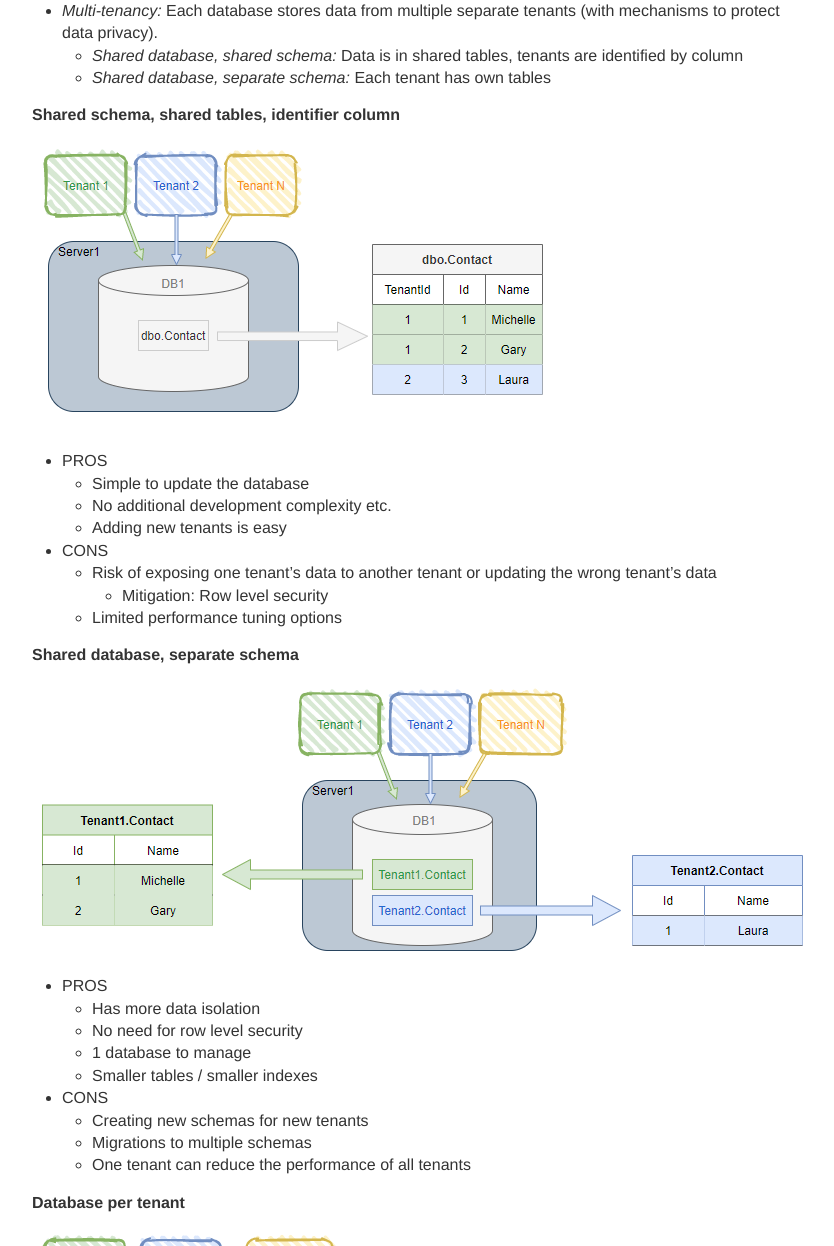
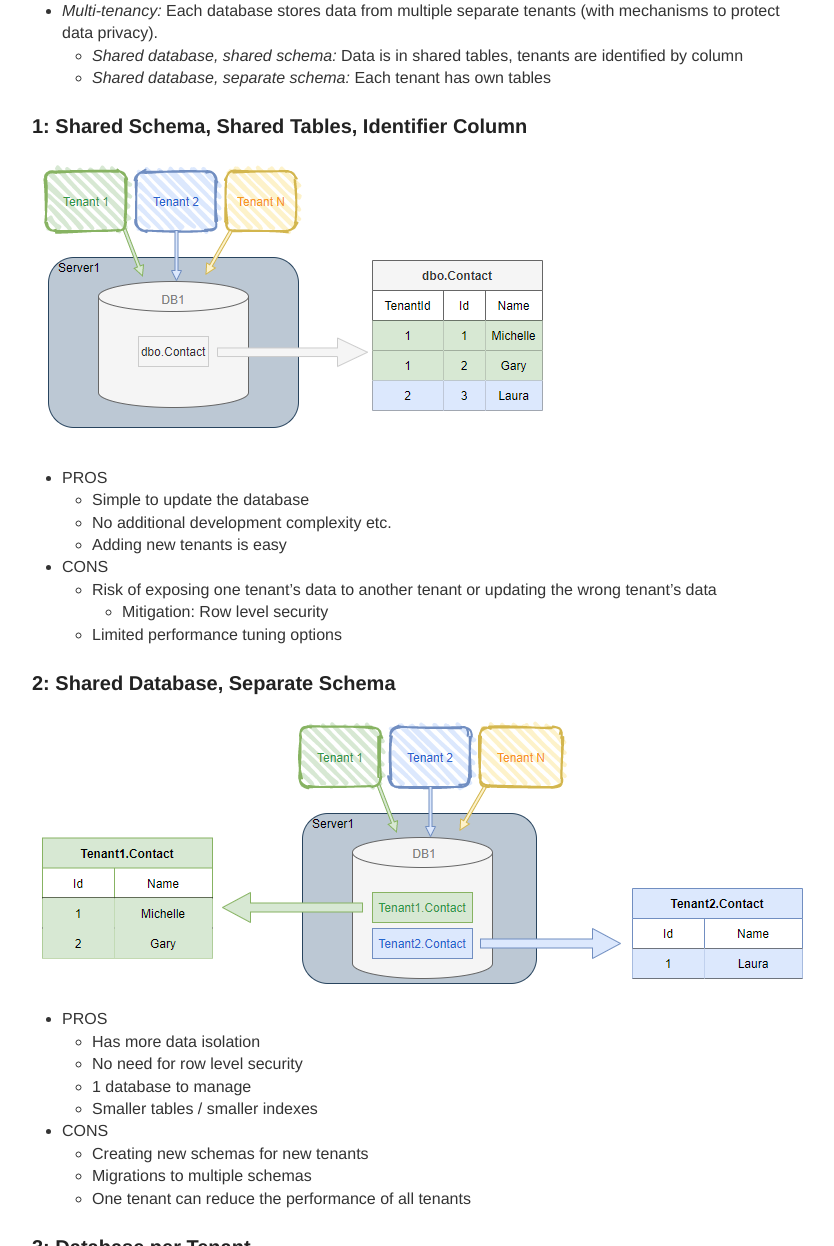
Before and after one commit to ttu/ttu.github.io, a Jekyll site: the page built from _posts/2022-4-10-multi-tenancy.md, in a window 1280 px wide and 1400 px high, scrolled down 2661 px. Shown: the part 154-1400 px from the top of the window, without its empty margins (218-1052 px from the left). Built offline with Jekyll 4.4.1, drawn with Linux system fonts in a browser that asks for light colours; some of the changed text lies outside the part shown.

Commit message:
Fix title and header cases from posts

```diff
--- a/_posts/2022-4-10-multi-tenancy.md
+++ b/_posts/2022-4-10-multi-tenancy.md
@@ -14,12 +14,12 @@
 
 E.g. each customer company is an own tenant, and each customer has multiple users (users/consumers and company staff members).
 
-## Multi-user vs multi-tenant?
+## Multi-User vs Multi-Tenant?
 
 - In a multi-user system, multiple users can use the application
 - Multi-tenancy tells us something about the architecture of the system
 
-## Single-tenant vs multi-tenant
+## Single-Tenant vs Multi-Tenant
 
 In Single tenant each customer has own application instance.
 
@@ -57,7 +57,7 @@
 - Reliability
     - If the system is down, it is down for every tenant
 
-## Database level tenancy
+## Database Level Tenancy
 
 If a single instance serves multiple customers, how do we isolate the customer data?
 
@@ -69,7 +69,7 @@
     - *Shared database, separate schema:* Each tenant has own tables
 
 
-**Shared schema, shared tables, identifier column**
+### 1: Shared Schema, Shared Tables, Identifier Column
 
 ![multitenancy2.png](/images/posts/multi-tenancy/multitenancy2.png)
 
@@ -83,7 +83,7 @@
     - Limited performance tuning options
 
 
-**Shared database, separate schema**
+### 2: Shared Database, Separate Schema
 
 ![multitenancy3.png](/images/posts/multi-tenancy/multitenancy3.png)
 
@@ -97,7 +97,7 @@
     - Migrations to multiple schemas
     - One tenant can reduce the performance of all tenants
 
-**Database per tenant**
+### 3: Database per Tenant
 
 ![multitenancy4.png](/images/posts/multi-tenancy/multitenancy4.png)
 
@@ -110,7 +110,7 @@
     - Create new databases, migrations etc.
     - Connection registry for each tenant
 
-### Which to choose?
+### Which to Choose?
 
 - If security and data isolation is your number one concern, database per tenant might be best for you
 - If you are expecting a smaller number of tenants, smaller growth of data and scalability requirements, approach #1 or #2 might be for you
@@ -124,7 +124,7 @@
 1. ~~Separate application~~
 2. Shared application
 
-### Database tenancy level
+### Database Tenancy Level
 
 Tenancly level should depend on data model complexity, data amount, performance and security requirements.
 
@@ -132,7 +132,7 @@
 2. Shared database, separate schema
 3. Database per tenant
 
-### How to identify tenant
+### How to Identify Tenant
 
 Options:
 - Identify from URL
```
Also changed, not shown: _posts/2022-7-14-python-class-instance-variables.md (+1 -1 lines), _posts/2023-1-20-mtb-bike-skill-guides.md (+10 -10 lines), _posts/2023-2-22-django-performance-debugging.md (+9 -9 lines), _posts/2023-3-9-postgres-simple-audit-trail.md (+1 -1 lines), _posts/2024-4-3-sync-vs-async-communication.md (+8 -8 lines).
